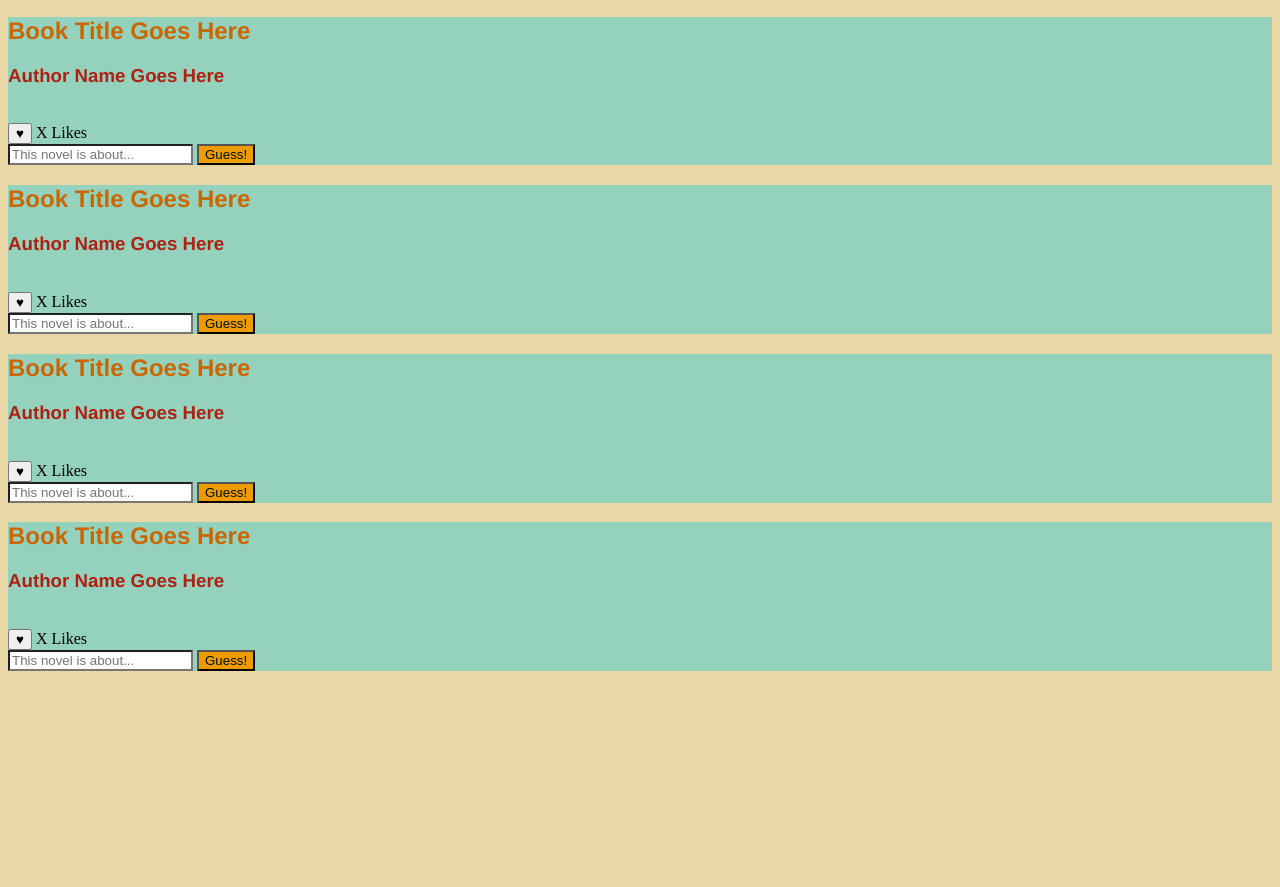
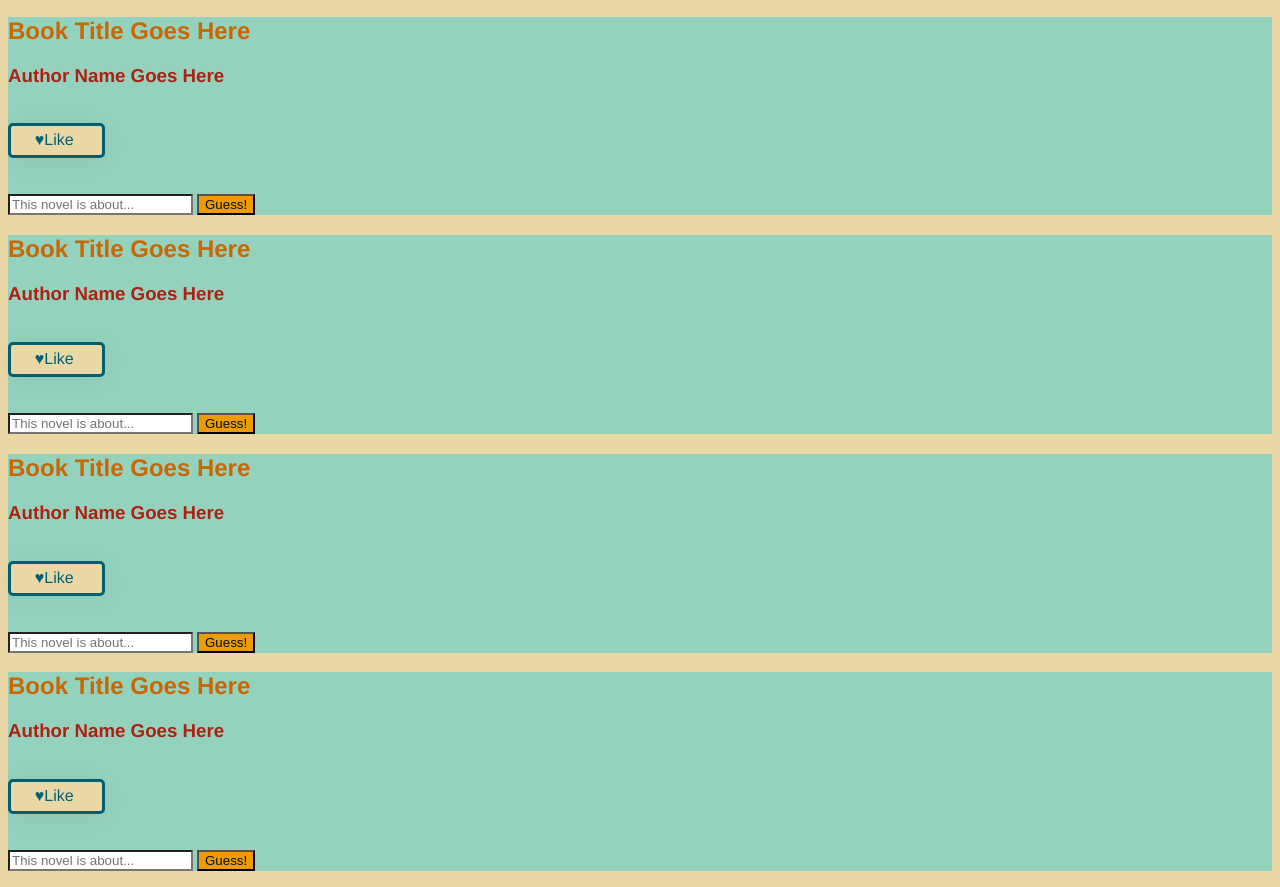
Before and after one commit to francescahhh/judge-a-book, a plain HTML site: page index.html in a window 1280 px wide. Shown: the part 548-1435 px from the top of the page. Before the commit the page ends 1235 px from the top, so only its background shows below. Drawn offline with Linux system fonts and the light colour scheme; no server answers.

Commit message:
all like and comment buttons working

```diff
--- a/index.html
+++ b/index.html
@@ -73,56 +73,78 @@
         <h2 id="bookTitle3">Book Title Goes Here</h2>
         <h3 id="authorName3">Author Name Goes Here</h3>
         <img id="bookCover3"/>
-    <div class="likesSection">
-            <button id="likeButton" class="likeButton">♥</button>
-              <span id="bookLikes" class="likes">X Likes</span>
-    </div>
- <div>
+
+        <button id=likeButtonThirdBook class="button buttonLike">
+            <span class="buttonIcon buttonIconDefault">
+            </span>
+            <span class="buttonIcon buttonIconLiked">
+            </span>
+            <span class="buttonContent  buttonContentLiked">♥Liked
+            </span>
+            <span class="buttonContent buttonContentDefault">♥Like
+            </span>
+          </button>
+
+          <br></br>
     <form id="createGuessForm3" action="" method="POST">
         <input class=commentBox type="text" id="description3" name="newBookGuess3" placeholder="This novel is about...">
         <input type="submit" value="Guess!">
       </form>
-    </div>
       <div id="list3">
         <ul id="guesses3">
         </ul>
       </div>
       </div>
 
+
       <div class="bookCard4">
         <h2 id="bookTitle4">Book Title Goes Here</h2>
         <h3 id="authorName4">Author Name Goes Here</h3>
         <img id="bookCover4"/>
-        <div class="likesSection">
-            <button id="likeButton" class="likeButton">♥</button>
-              <span id="bookLikes" class="likes">X Likes</span>
-    </div>
-     <div>
+
+        <button id=likeButtonFourthBook class="button buttonLike">
+            <span class="buttonIcon buttonIconDefault">
+            </span>
+            <span class="buttonIcon buttonIconLiked">
+            </span>
+            <span class="buttonContent  buttonContentLiked">♥Liked
+            </span>
+            <span class="buttonContent buttonContentDefault">♥Like
+            </span>
+          </button>
+
+          <br></br>
     <form id="createGuessForm4" action="" method="POST">
         <input class=commentBox type="text" id="description4" name="newBookGuess4" placeholder="This novel is about...">
         <input type="submit" value="Guess!">
       </form>
-    </div>
       <div id="list4">
         <ul id="guesses4">
         </ul>
       </div>
       </div>
 
+
       <div class="bookCard5">
         <h2 id="bookTitle5">Book Title Goes Here</h2>
         <h3 id="authorName5">Author Name Goes Here</h3>
         <img id="bookCover5"/>
-    <div class="likesSection">
-            <button id="likeButton" class="likeButton">♥</button>
-              <span id="bookLikes" class="likes">X Likes</span>
-    </div>
- <div>
+        <button id=likeButtonFifthBook class="button buttonLike">
+            <span class="buttonIcon buttonIconDefault">
+            </span>
+            <span class="buttonIcon buttonIconLiked">
+            </span>
+            <span class="buttonContent  buttonContentLiked">♥Liked
+            </span>
+            <span class="buttonContent buttonContentDefault">♥Like
+            </span>
+          </button>
+
+          <br></br>
     <form id="createGuessForm5" action="" method="POST">
         <input class=commentBox type="text" id="description5" name="newBookGuess5" placeholder="This novel is about...">
         <input type="submit" value="Guess!">
       </form>
-    </div>
       <div id="list5">
         <ul id="guesses5">
         </ul>
@@ -133,19 +155,26 @@
         <h2 id="bookTitle6">Book Title Goes Here</h2>
         <h3 id="authorName6">Author Name Goes Here</h3>
         <img id="bookCover6"/>
-    <div class="likesSection">
-            <button id="likeButton" class="likeButton">♥</button>
-              <span id="bookLikes" class="likes">X Likes</span>
-    </div>
- <div>
+        <button id=likeButtonSixthBook class="button buttonLike">
+            <span class="buttonIcon buttonIconDefault">
+            </span>
+            <span class="buttonIcon buttonIconLiked">
+            </span>
+            <span class="buttonContent  buttonContentLiked">♥Liked
+            </span>
+            <span class="buttonContent buttonContentDefault">♥Like
+            </span>
+          </button>
+
+          <br></br>
     <form id="createGuessForm6" action="" method="POST">
         <input class=commentBox type="text" id="description6" name="newBookGuess6" placeholder="This novel is about...">
         <input type="submit" value="Guess!">
       </form>
-    </div>
       <div id="list6">
         <ul id="guesses6">
         </ul>
       </div>
+
   </body>
 </html>
--- a/index.js
+++ b/index.js
@@ -18,6 +18,36 @@ const buttonTwo = document.getElementById('likeButtonSecondBook')
 buttonTwo.addEventListener('click', () => {
     buttonTwo.classList.toggle('liked')
 })
+
+//book 3 like button
+const buttonThree = document.getElementById('likeButtonThirdBook')
+
+buttonThree.addEventListener('click', () => {
+    buttonThree.classList.toggle('liked')
+})
+
+//book 4 like button
+const buttonFour = document.getElementById('likeButtonFourthBook')
+
+buttonFour.addEventListener('click', () => {
+    buttonFour.classList.toggle('liked')
+})
+
+//book 5 like button
+const buttonFive = document.getElementById('likeButtonFifthBook')
+
+buttonFive.addEventListener('click', () => {
+    buttonFive.classList.toggle('liked')
+})
+
+//book 6 like button
+const buttonSix = document.getElementById('likeButtonSixthBook')
+
+buttonSix.addEventListener('click', () => {
+    buttonSix.classList.toggle('liked')
+})
+
+
 
 //book 1 guess
 document.addEventListener("DOMContentLoaded", () => {
```
